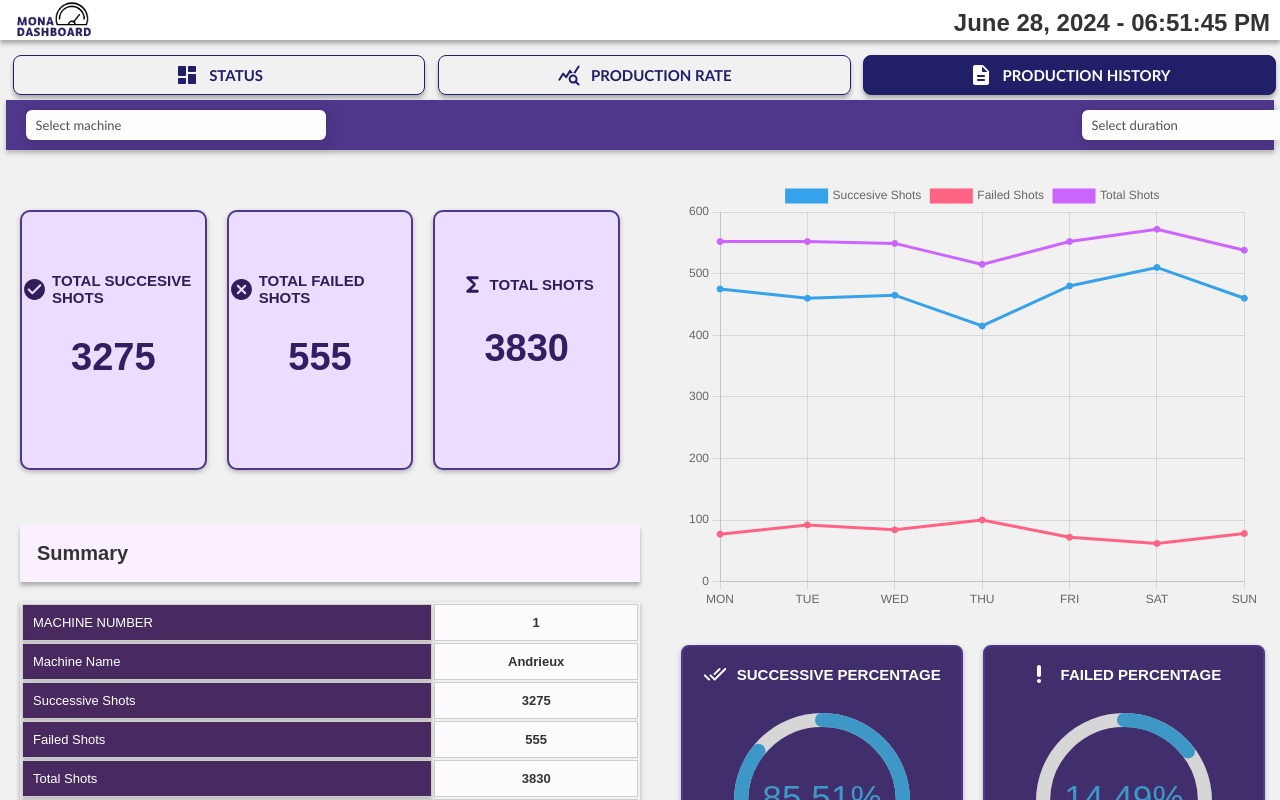
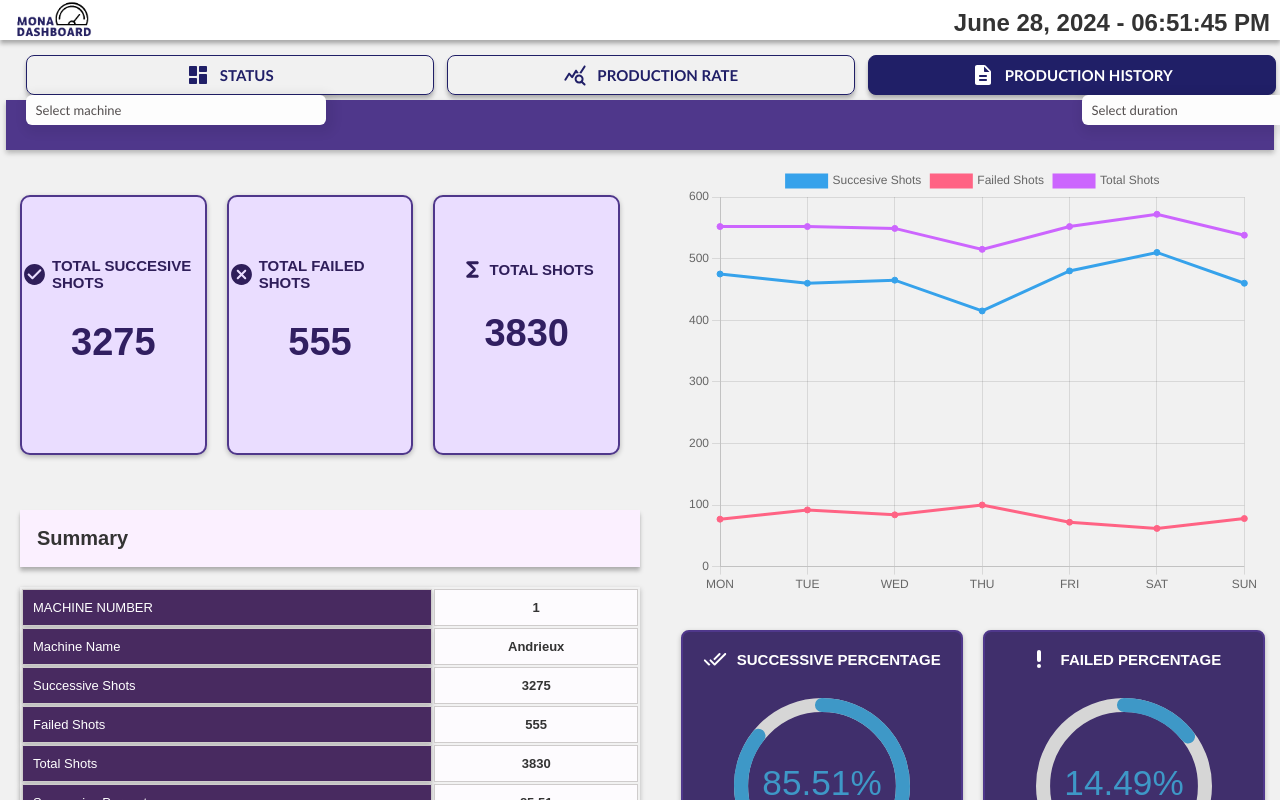
Before and after one commit to cepdnaclk/e20-co227-MONA-Dashboard, a React (Create React App) app in the folder dashboard/: page /history in a window 1280 px wide. Shown: the top 800 px of the page. Built offline with nearby package versions, Linux system fonts and the light colour scheme; a web font is replaced by a local one.

Commit message:
Update secondbar.scss

```diff
--- a/dashboard/src/layouts/secondbar.scss
+++ b/dashboard/src/layouts/secondbar.scss
@@ -1,11 +1,10 @@
 .secondbar{
   width: 100%;
   height: 50px;
-  margin-bottom: 15px;
 
-  .box{
+  .box {
     padding-top: 10px;
-    padding-left: 1%;
+    padding-left: 2%;
 
     ul{
       list-style: none;
```
